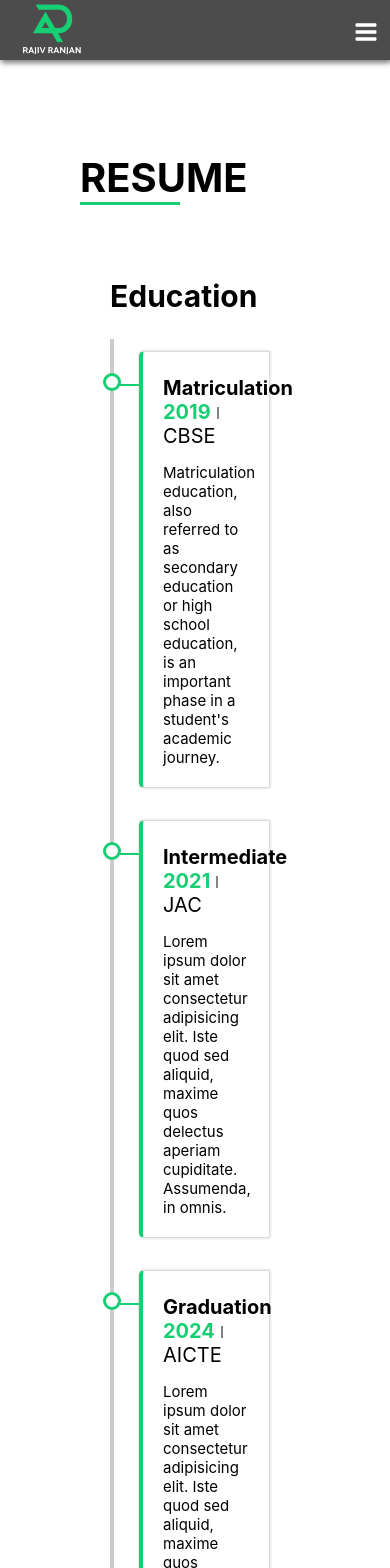
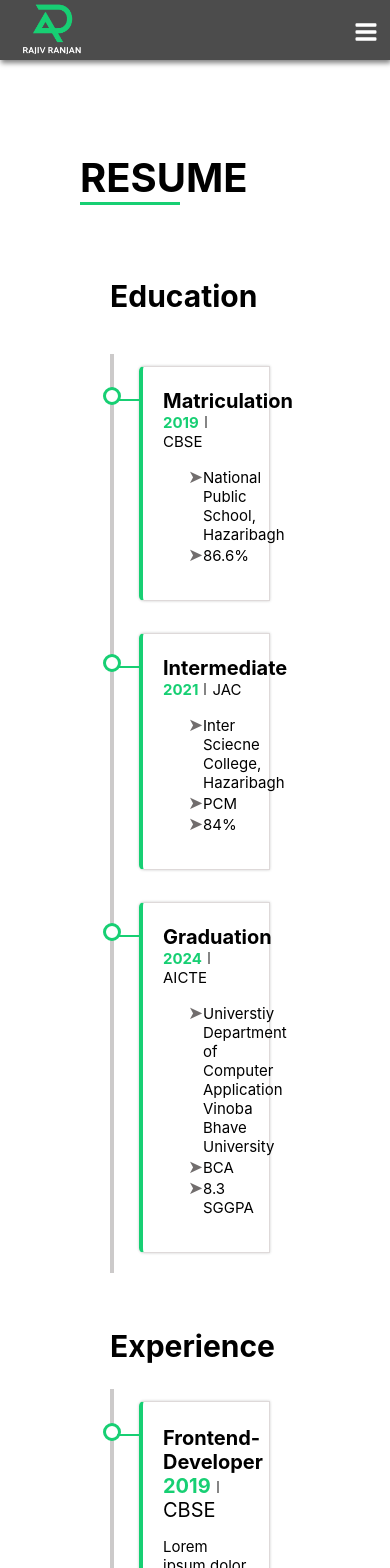
Before and after one commit to RajivRnjan/rajivrnjan.github.io, a React (Create React App) app: page /resume in a window 390 px wide. Shown: the top 1568 px of the page. Built offline with nearby package versions, Linux system fonts and the light colour scheme.

Commit message:
responsive thanking section

```diff
--- a/src/App.css
+++ b/src/App.css
@@ -204,7 +204,7 @@ a {
     font-size: 1rem;
     cursor: pointer;
     background-color: var(--primary-text-color);
-    border: 1px solid #a4a2a2;
+    border: 2px solid var(--primary-text-color);
     box-shadow: 0 10px 10px -8px rgba(0, 0, 0, 0.22);
   }
   .HeroSectionButton2 {
@@ -213,7 +213,7 @@ a {
     font-size: 1rem;
     background-color: var(--primary-text-color);
     cursor: pointer;
-    border: 1px solid #a4a2a2;
+    border: 2px solid var(--primary-text-color);
     box-shadow: 0 10px 10px -8px rgba(0, 0, 0, 0.22);
   }
 }
@@ -325,8 +325,8 @@ a {
   margin: 0;
 }
 
-a{
-   color:var(--primary-bg-color)
+a {
+  color: var(--primary-bg-color);
 }
 
 @media screen and (max-width: 1920px) {
@@ -830,7 +830,7 @@ a{
 @media screen and (max-width: 1920px) {
   .ResumeContainer {
     margin: 50px;
-    padding:10px 30px ;
+    padding: 10px 30px;
   }
   .resume {
     font-size: 40px;
@@ -850,6 +850,7 @@ a{
   .topRightmostResumeContainer {
     display: flex;
     flex-direction: column;
+    flex: 0.5;
     padding: 15px 30px;
   }
 
@@ -878,8 +879,8 @@ a{
     font-size: 20px;
   }
 
-  .topLeftResumeContainer .EducationItem,
-  .topRightResumeContainer .ExperienceItem {
+  .topLeftResumeContainer > .EducationItem,
+  .topRightResumeContainer > .ExperienceItem {
     padding: 0 20px 20px 20px;
     margin: 10px 10px 20px 10px;
     border: 1px solid #ded9d9;
@@ -887,8 +888,8 @@ a{
     border-radius: 5px 0 0 5px;
     box-shadow: 0 0 3px 0 rgba(0, 0, 0, 0.2);
   }
-  .topLeftResumeContainer .EducationItem:before,
-  .topRightResumeContainer .ExperienceItem:before {
+  .topLeftResumeContainer > .EducationItem:before,
+  .topRightResumeContainer > .ExperienceItem:before {
     content: "";
     display: inline-block;
     position: relative;
@@ -913,12 +914,18 @@ a{
     left: -12px;
     z-index: 1;
   }
+
+  .EduacationDesc li::marker {
+    content: "➤";
+    font-size: 18px;
+    color: var(--secondary-text-color);
+  }
   .topLeftResumeContainer .EducationItem h4,
   .topRightResumeContainer .ExperienceItem h4 {
     margin: 0;
     font-size: 20px;
   }
-  .topLeftResumeContainer .EducationItem p,
+  .topLeftResumeContainer,
   .topRightResumeContainer .ExperienceItem p {
     margin: 15px 0 0 0;
     font-size: 15px;
@@ -1135,9 +1142,9 @@ a{
 
 /* #### Contact Us #### */
 /* #### Contact Us #### */
-.GetInTochMainContainer{
-  margin:40px 60px;
-  padding:10px 20px;
+.GetInTochMainContainer {
+  margin: 40px 60px;
+  padding: 10px 20px;
 }
 input,
 textarea {
@@ -1267,21 +1274,20 @@ textarea {
   width: max-content;
   padding: 15px 30px;
   /* color: var(--primary-text-color); */
-  color:black;
+  color: black;
   font-size: 17px;
   font-weight: 700;
   border: none;
   border-radius: 5px;
   cursor: pointer;
 }
-.left_container > form > button:hover{
+.left_container > form > button:hover {
   background-color: #267344;
   box-shadow: 3px 3px 5px var(--btn-box-shadow);
   color: var(--primary-text-color);
 
   /* border: none; */
   transition: 0.5s all ease-in-out;
-
 }
 
 .right_container {
@@ -1304,10 +1310,10 @@ textarea {
   /* background-color: #117fab; */
 }
 
-.right_container .socialIcon .LinkedinIcon{
+.right_container .socialIcon .LinkedinIcon {
   color: #00adef;
 }
-.right_container .socialIcon .LinkedinIcon:hover{
+.right_container .socialIcon .LinkedinIcon:hover {
   color: white;
   background-color: #00adef;
   transition: 0.5s all ease-in-out;
@@ -1316,16 +1322,16 @@ textarea {
 /* .right_container .socialIcon .GithubIcon{
   color: #00adef;
 } */
-.right_container .socialIcon .GithubIcon:hover{
+.right_container .socialIcon .GithubIcon:hover {
   color: white;
   background-color: black;
 
   transition: 0.5s all ease-in-out;
 }
-.right_container .socialIcon .twitterIcon{
+.right_container .socialIcon .twitterIcon {
   color: #117fab;
 }
-.right_container .socialIcon .twitterIcon:hover{
+.right_container .socialIcon .twitterIcon:hover {
   color: white;
   background-color: #117fab;
   transition: 0.5s all ease-in-out;
@@ -1359,10 +1365,10 @@ textarea {
   border-radius: 50%;
   background-color: white;
 }
-.ContactFooterElement span:hover{
+.ContactFooterElement span:hover {
   background-color: var(--primary-color);
 }
-.ContactFooterElement .ContactFooterIcon:hover{
+.ContactFooterElement .ContactFooterIcon:hover {
   color: white;
   transition: 0.5s all ease-in-out;
 }
@@ -1454,14 +1460,11 @@ textarea {
     box-shadow: 2px 2px 3px var(--btn-box-shadow);
     cursor: pointer;
   }
-  .ProjectItemButton > button:hover{
-
-    color:white;
+  .ProjectItemButton > button:hover {
+    color: white;
     background-color: #696686;
     transition: all 0.5s ease-in-out;
     /* box-shadow: 2px 2px 3px var(--btn-box-shadow); */
-
-
   }
   .ProjectHeader {
     display: flex;
@@ -1497,7 +1500,6 @@ textarea {
   }
   .ProjectHeaderLeft > .starbtn > button:hover,
   .EducationAndCertificationHeader > .Left > button:hover {
-
     padding: 15px;
     border-radius: 5px;
     /* border: 4px solid var(--primary-color); */
@@ -1507,7 +1509,6 @@ textarea {
     transition: 0.3s all ease-in;
   }
 
-
   .ProjectHeaderRight {
     display: flex;
     flex-direction: column;
@@ -1602,7 +1603,7 @@ textarea {
 /* #### EducationAndCertification #### */
 .EducationAndCertificationMainContainer {
   margin: 40px;
-  padding:0 20px
+  padding: 0 20px;
 }
 .EducationAndCertificationHeader {
   display: flex;
@@ -1714,7 +1715,6 @@ textarea {
   align-items: center;
   flex-wrap: wrap;
   transition: all 0.5s ease-in-out;
-
 }
 .CertificateRow > .CertificateItem {
   display: flex;
@@ -1725,16 +1725,14 @@ textarea {
   /* border: 1px solid var(--secondary-text-color); */
   border-radius: 15px;
   padding: 10px;
-  box-shadow: 3px  3px  5px var(--btn-box-shadow);
-  border-top:7px solid var(--primary-text-color);
-  border-left:7px solid var(--primary-text-color);
+  box-shadow: 3px 3px 5px var(--btn-box-shadow);
+  border-top: 7px solid var(--primary-text-color);
+  border-left: 7px solid var(--primary-text-color);
   /* transition: all 5s ease-in-out; */
 }
-.CertificateRow > .CertificateItem:hover{
-  border-top:7px solid var(--primary-color);
-  border-left:7px solid var(--primary-color);
-
-
+.CertificateRow > .CertificateItem:hover {
+  border-top: 7px solid var(--primary-color);
+  border-left: 7px solid var(--primary-color);
 }
 .CertificateRow > .CertificateItem img {
   width: 250px;
@@ -1757,19 +1755,46 @@ textarea {
   align-items: center;
 }
 
-
 /*### Thanking You ###*/
 /*### Thanking You ###*/
-.thankingContainer{
-  display: flex;
-  margin:10px 50px;
-  justify-content: space-around;
-  align-items: center;
-}
-.thankingContainer>p{
-  margin:0;
-  font-size: 20px;
-  border: 1px solid var(--secondary-text-color);
-  padding:35px 30px;
-  border-radius: 5px;
-}
+@media screen and (max-width: 1920px) {
+  .thankingContainer {
+    display: flex;
+    margin: 40px 50px;
+    justify-content: space-around;
+    align-items: center;
+  }
+  .thankingContainer > p {
+    margin: 0;
+    font-size: 20px;
+    border: 1px solid var(--secondary-bg-color);
+    padding: 35px 30px;
+    border-radius: 5px 25px;
+    box-shadow: 5px 10px 25px -10px;
+  }
+  .thankingContainer > .humanImage {
+    border: 5px;
+    box-shadow: 0 10px 10px -15px;
+  }
+}
+
+@media screen and (max-width: 920px) {
+  .thankingContainer > p {
+    font-size: 18px;
+  }
+  .thankingContainer > .humanImage > img {
+    width: 200px;
+  }
+}
+@media screen and (max-width: 490px) {
+  .thankingContainer {
+    margin: 40px 30px;
+  }
+  .thankingContainer > p {
+    font-size: 15px;
+    padding: 20px;
+  }
+  .thankingContainer > .humanImage {
+    display: none;
+  }
+}
--- a/src/components/Footer.js
+++ b/src/components/Footer.js
@@ -8,6 +8,7 @@ function Footer() {
     window.scrollTo({ top: 0, left: 0, behavior: "smooth" });
   };
 
+  const currentYear = new Date().getFullYear();
   return (
     <>
       <footer>
@@ -62,7 +63,7 @@ function Footer() {
             </div>
             <div className="BottomMiddleFooter">
               <AiFillCopyrightCircle size="18px" />{" "}
-              <p>&nbsp; Copyright 2023 by Rajiv. All Right Reserved</p>
+              <p>&nbsp; Copyright {currentYear} by Rajiv. All Right Reserved</p>
             </div>
             <div className="BottomRightFooter">
               <ul>
--- a/src/components/Pages/Resume.js
+++ b/src/components/Pages/Resume.js
@@ -1,4 +1,4 @@
-import { React, useEffect, useState, useRef } from "react";
+import { React, useEffect} from "react";
 import { useInView } from "react-intersection-observer";
 
 import AOS from "aos";
@@ -32,9 +32,12 @@ function Resume() {
                   <h4>Matriculation</h4>
                   <span className="date">2019</span>
                   <span>CBSE</span>
-                  <p className="EduacationDesc">
-                  Matriculation education, also referred to as secondary education or high school education, is an important phase in a student's academic journey.
-                  </p>
+                  <div className="EduacationDesc">
+                    <ul>
+                      <li>National Public School, Hazaribagh</li>
+                      <li>86.6%</li>
+                    </ul>
+                  </div>
                 </div>
 
                 <span class="sideLine" data-aos="fade-up"></span>
@@ -42,11 +45,13 @@ function Resume() {
                   <h4>Intermediate</h4>
                   <span className="date">2021</span>
                   <span>JAC</span>
-                  <p className="EduacationDesc">
-                    Lorem ipsum dolor sit amet consectetur adipisicing elit.
-                    Iste quod sed aliquid, maxime quos delectus aperiam
-                    cupiditate. Assumenda, in omnis.
-                  </p>
+                  <div className="EduacationDesc">
+                  <ul>
+                      <li>Inter Sciecne College, Hazaribagh</li>
+                      <li>PCM</li>
+                      <li>84%</li>
+                    </ul>
+                  </div>
                 </div>
 
                 <span class="sideLine" data-aos="fade-up"></span>
@@ -54,11 +59,13 @@ function Resume() {
                   <h4>Graduation</h4>
                   <span className="date">2024</span>
                   <span>AICTE</span>
-                  <p className="EduacationDesc">
-                    Lorem ipsum dolor sit amet consectetur adipisicing elit.
-                    Iste quod sed aliquid, maxime quos delectus aperiam
-                    cupiditate. Assumenda, in omnis.
-                  </p>
+                  <div className="EduacationDesc">
+                  <ul>
+                      <li>Universtiy Department of Computer Application <br/> Vinoba Bhave University</li>
+                      <li>BCA</li>
+                      <li>8.3 SGGPA</li>
+                    </ul>
+                  </div>
                 </div>
               </div>
             </div>
```
Also changed, not shown: src/components/Pages/Home.js (+14 -5 lines).
